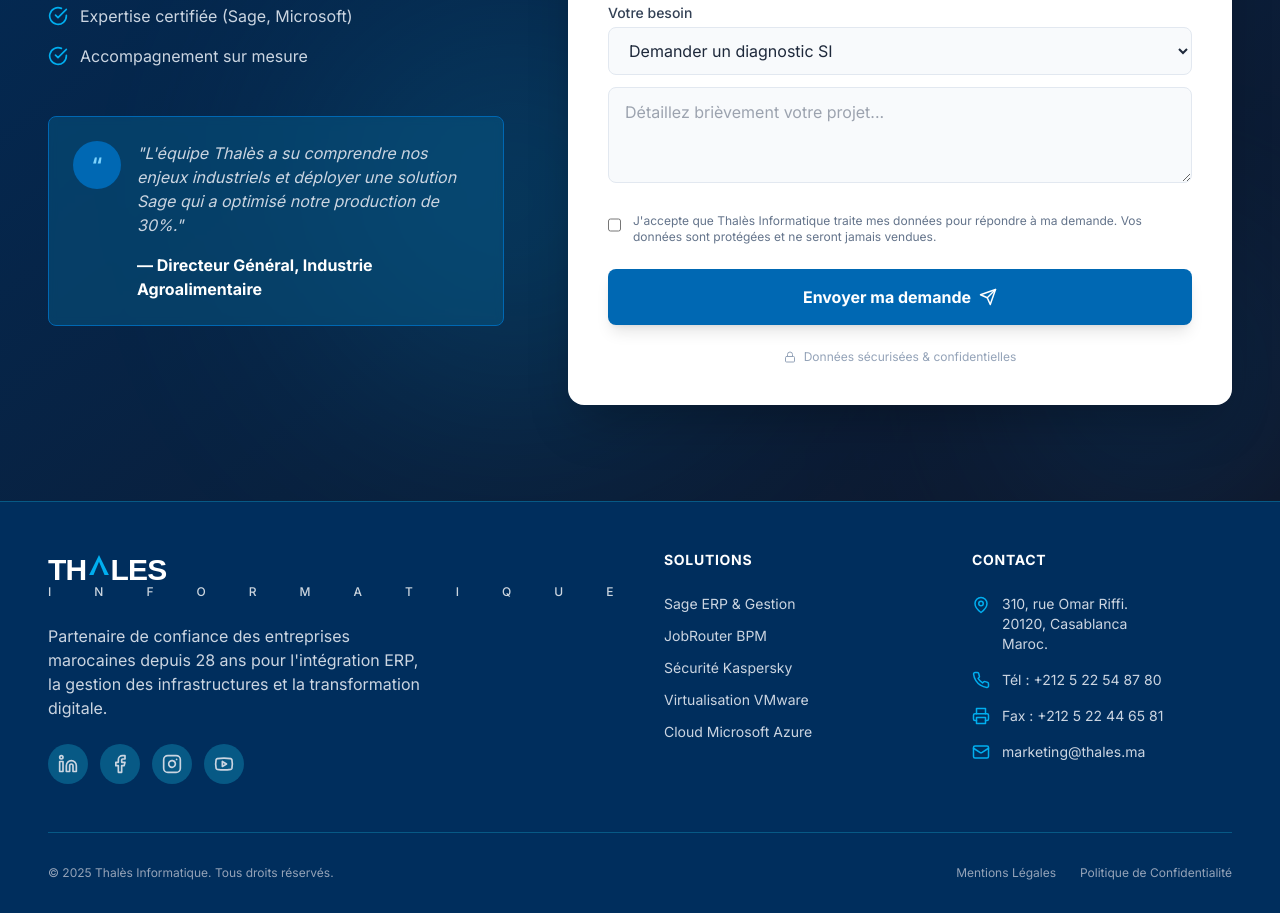
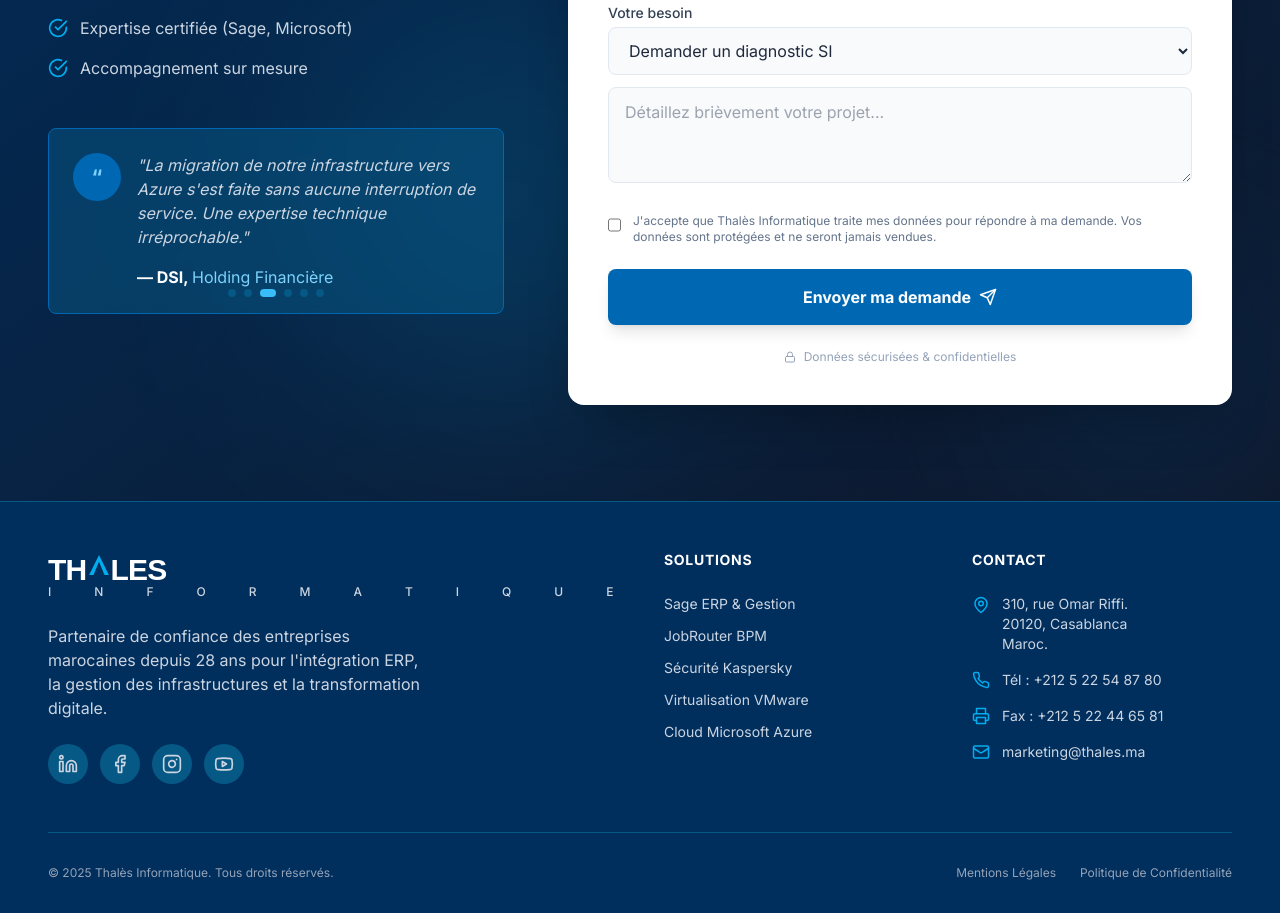
Before and after one commit to iamyorivas-max/Thales-landing-page, a React (Vite) app: page / in a window 1280 px wide. Shown: the part 4518-5431 px from the top of the page. Built offline with nearby package versions, Linux system fonts and the light colour scheme.

Commit message:
feat: Add testimonials to contact section
Introduces a carousel of testimonials within the contact form section to showcase client success stories and enhance credibility. This aims to build trust and encourage potential clients to engage with Thalès Informatique.

```diff
--- a/components/ContactFormSection.tsx
+++ b/components/ContactFormSection.tsx
@@ -1,9 +1,50 @@
-import React, { useState } from 'react';
+import React, { useState, useEffect } from 'react';
 import { Send, CheckCircle, Lock } from 'lucide-react';
 
 const ContactFormSection: React.FC = () => {
   const [submitted, setSubmitted] = useState(false);
   const [isSubmitting, setIsSubmitting] = useState(false);
+  const [activeTestimonial, setActiveTestimonial] = useState(0);
+
+  const testimonials = [
+    {
+      text: "L'équipe Thalès a su comprendre nos enjeux industriels et déployer une solution Sage qui a optimisé notre production de 30%.",
+      author: "Directeur Général",
+      company: "Industrie Agroalimentaire"
+    },
+    {
+      text: "Grâce à l'automatisation de nos processus avec JobRouter, nous avons réduit nos délais de validation de factures de 5 jours à 4 heures.",
+      author: "DAF",
+      company: "Groupe de Grande Distribution"
+    },
+    {
+      text: "La migration de notre infrastructure vers Azure s'est faite sans aucune interruption de service. Une expertise technique irréprochable.",
+      author: "DSI",
+      company: "Holding Financière"
+    },
+    {
+      text: "Un accompagnement sur mesure pour la sécurisation de nos données critiques. Nous dormons enfin sur nos deux oreilles.",
+      author: "Responsable Sécurité",
+      company: "Laboratoire Pharmaceutique"
+    },
+    {
+      text: "Thalès ne se contente pas d'installer des logiciels, ils transforment véritablement la manière de travailler de nos équipes.",
+      author: "DRH",
+      company: "Secteur Public"
+    },
+    {
+      text: "Leur réactivité et leur compréhension du métier du BTP nous ont permis de structurer notre croissance à l'international.",
+      author: "Directeur Opérationnel",
+      company: "Entreprise de BTP"
+    }
+  ];
+
+  useEffect(() => {
+    const interval = setInterval(() => {
+      setActiveTestimonial((prev) => (prev + 1) % testimonials.length);
+    }, 3000);
+    return () => clearInterval(interval);
+  }, [testimonials.length]);
 
   const handleSubmit = async (e: React.FormEvent<HTMLFormElement>) => {
     e.preventDefault();
@@ -180,17 +221,48 @@
               </li>
             </ul>
 
-            <div className="bg-thales-800/50 p-6 rounded-lg border border-thales-700 backdrop-blur-sm">
+            <div className="bg-thales-800/50 p-6 rounded-lg border border-thales-700 backdrop-blur-sm relative min-h-[180px] flex flex-col justify-center">
+              {testimonials.map((testi, idx) => (
+                <div
+                  key={idx}
+                  className={`transition-all duration-700 absolute inset-0 p-6 flex flex-col justify-center ${activeTestimonial === idx ? 'opacity-100 translate-y-0' : 'opacity-0 translate-y-4 pointer-events-none'}`}
+                >
                   <div className="flex items-start gap-4">
                      <div className="w-12 h-12 rounded-full bg-thales-700 flex-shrink-0 flex items-center justify-center text-thales-300">
                         <span className="font-bold text-xl">“</span>
                      </div>
                      <div>
-                    <p className="italic text-slate-300 mb-4">
-                      "L'équipe Thalès a su comprendre nos enjeux industriels et déployer une solution Sage qui a optimisé notre production de 30%."
+                        <p className="italic text-slate-300 mb-4 text-sm md:text-base">
+                          "{testi.text}"
                         </p>
-                    <p className="font-bold text-white">— Directeur Général, Industrie Agroalimentaire</p>
+                        <p className="font-bold text-white text-sm md:text-base">
+                          — {testi.author}, <span className="font-normal text-thales-300">{testi.company}</span>
+                        </p>
                      </div>
+                  </div>
+                </div>
+              ))}
+              {/* Invisible spacer to maintain height if needed, though absolute positioning handles layout */}
+              <div className="invisible p-6">
+                 <div className="flex items-start gap-4">
+                     <div className="w-12 h-12"></div>
+                     <div>
+                        <p className="mb-4">Spacer text to keep height consistent across slides mostly.</p>
+                        <p>Spacer Author</p>
+                     </div>
+                  </div>
+              </div>
+
+              {/* Dots Indicator */}
+              <div className="absolute bottom-4 left-0 w-full flex justify-center gap-2">
+                {testimonials.map((_, idx) => (
+                  <button
+                    key={idx}
+                    onClick={() => setActiveTestimonial(idx)}
+                    className={`w-2 h-2 rounded-full transition-all ${activeTestimonial === idx ? 'bg-thales-400 w-4' : 'bg-thales-800'}`}
+                    aria-label={`Voir avis ${idx + 1}`}
+                  />
+                ))}
               </div>
             </div>
           </div>
```
Lines whose indentation alone changed are shown as unchanged.
